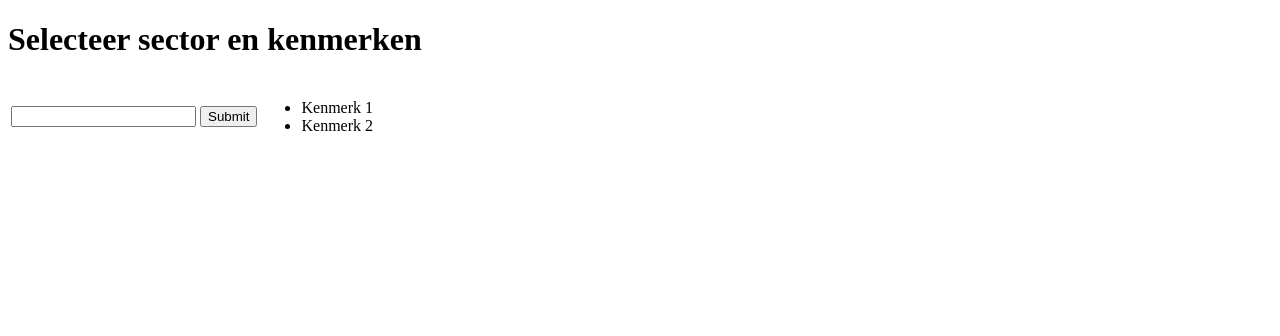
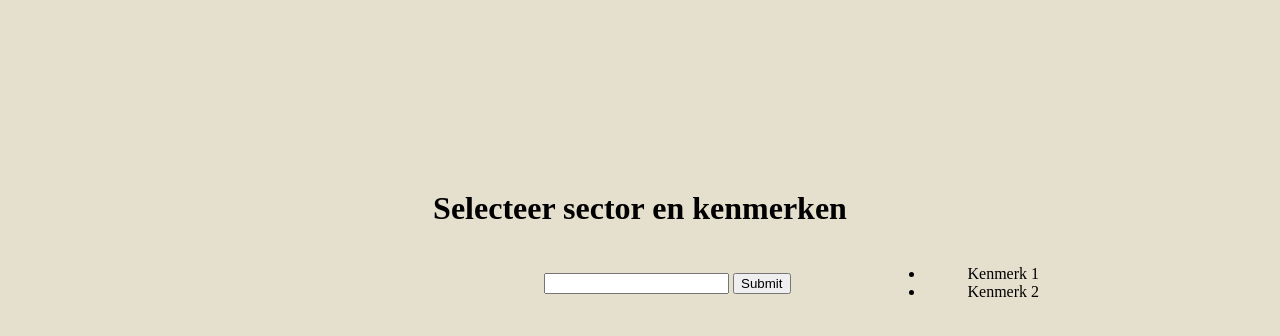
Before and after one commit to laurarenders/Data_Engineering_Project_1, a plain HTML site: page zoekmachine/index.html in a window 1280 px wide. Drawn offline with Linux system fonts and the light colour scheme.

Commit message:
Update index.html

```diff
--- a/zoekmachine/index.html
+++ b/zoekmachine/index.html
@@ -1,6 +1,7 @@
 <!DOCTYPE html>
 <html lang="en">
   <head>
+    <link rel="stylesheet" href="css/main.css">
     <meta charset="UTF-8" />
     <meta http-equiv="X-UA-Compatible" content="IE=edge" />
     <meta name="viewport" content="width=device-width, initial-scale=1.0" />
@@ -10,7 +11,7 @@
     <div>
       <h1>Selecteer sector en kenmerken</h1>
     </div>
-    <table>
+    <table class="center">
       <tr>
         <td>
           <form>
```
